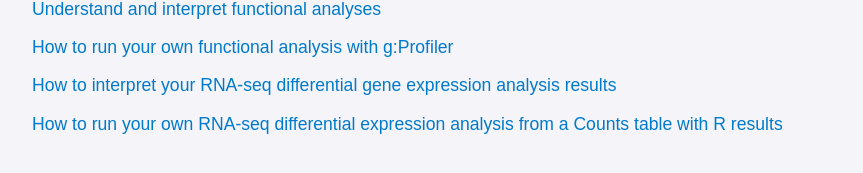
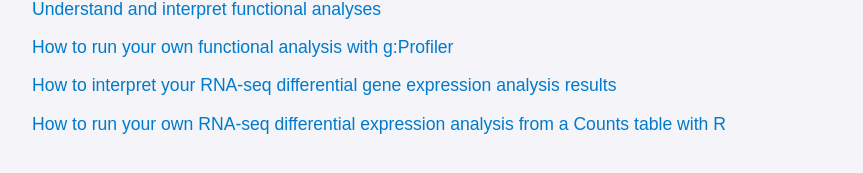
Before and after one commit to MARData-BU/Tutorials, a Jekyll site: the page index.html, which Jekyll copies as it is, in a window 1280 px wide. Shown: the part 369-542 px from the top of the page, without its empty margins (208-1071 px from the left). Built offline with Jekyll 4.4.1, drawn with Linux system fonts in a browser that asks for light colours.

Commit message:
Update index.html

```diff
--- a/index.html
+++ b/index.html
@@ -27,7 +27,7 @@
       <li><a href="functional_analysis_tutorial.html">Understand and interpret functional analyses</a></li>
       <li><a href="functional_analysis_gprofiler_tutorial.html">How to run your own functional analysis with g:Profiler</a></li>
       <li><a href="differential_expression_analysis.html">How to interpret your RNA-seq differential gene expression analysis results</a></li>
-      <li><a href="differential_expression_analysis_with_R.html">How to run your own RNA-seq differential expression analysis from a Counts table with R results</a></li>
+      <li><a href="differential_expression_analysis_with_R.html">How to run your own RNA-seq differential expression analysis from a Counts table with R</a></li>
 
     </ul>
   </body>
```
